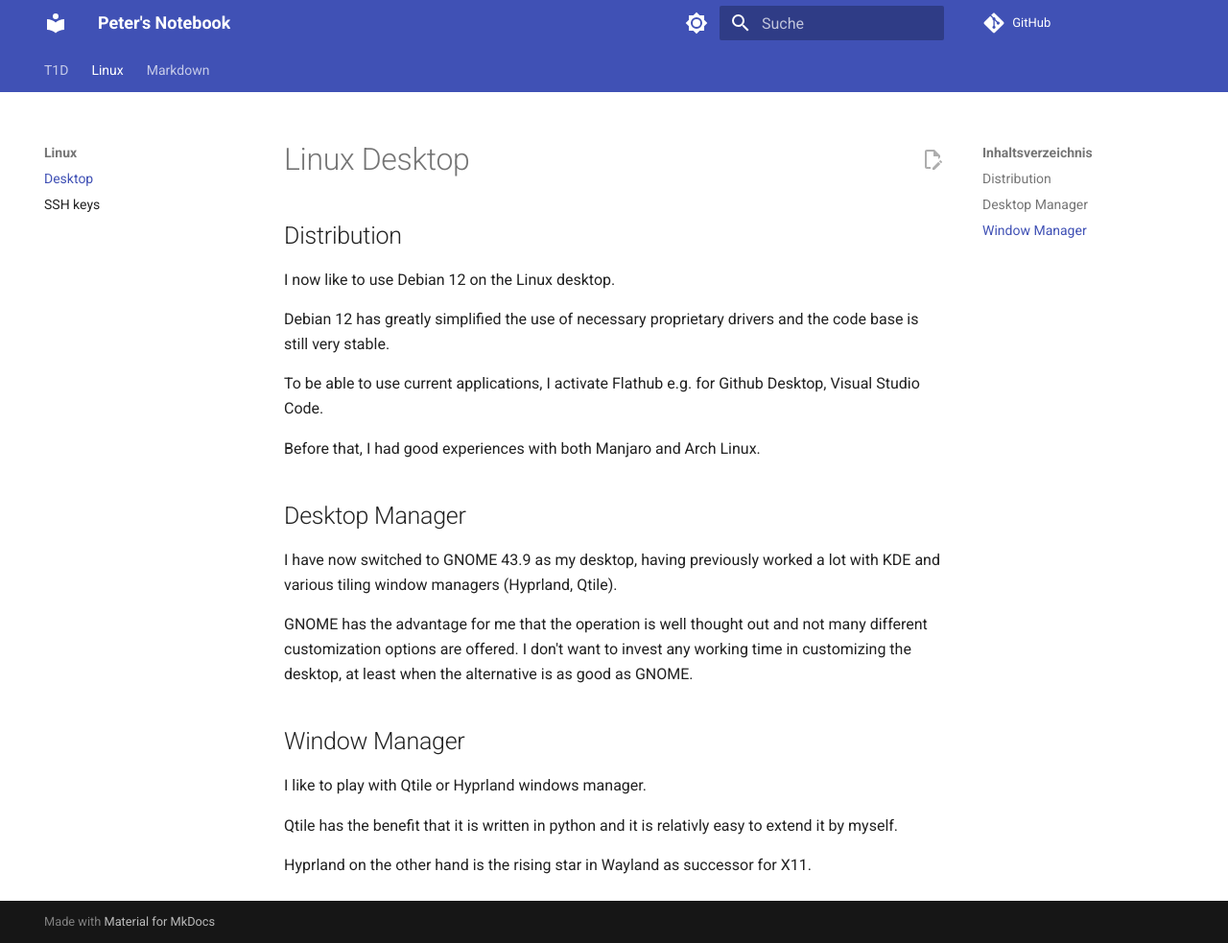
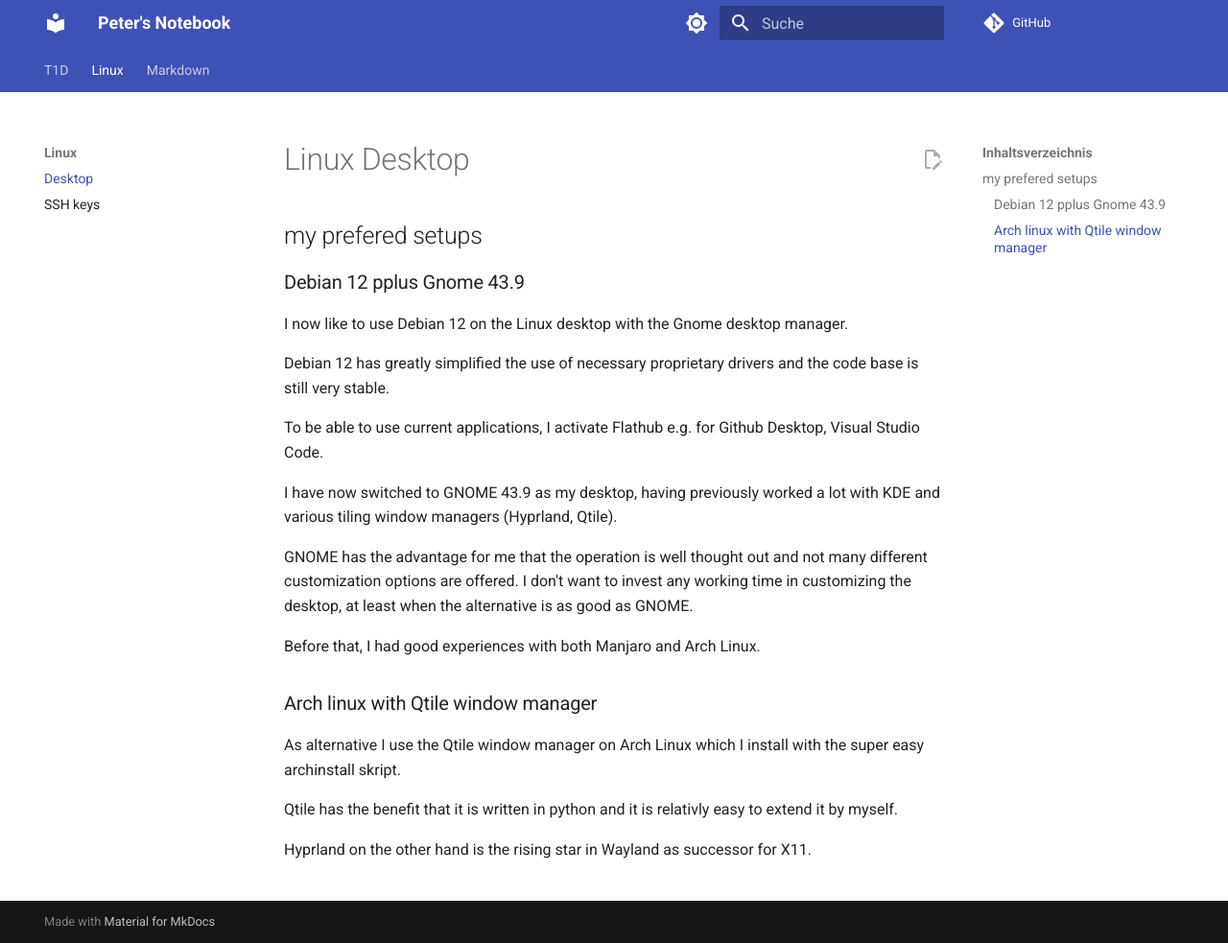
Before and after one commit to peterleimbach/peterleimbach.github.io, an MkDocs documentation site: the page built from docs/linux-desktop.md, in a window 1280 px wide and 983 px high. Shown: the whole window at 96% size. Built offline with MkDocs 1.6.1 and Material for MkDocs 9.7.7, drawn with Linux system fonts in a browser that asks for light colours; comment, search, counter and statistics services are not loaded.

Commit message:
update desktop description

```diff
--- a/docs/linux-desktop.md
+++ b/docs/linux-desktop.md
@@ -1,24 +1,24 @@
 # Linux Desktop
 
-## Distribution
+## my prefered setups
 
-I now like to use Debian 12 on the Linux desktop.
+### Debian 12 pplus Gnome 43.9
+
+I now like to use Debian 12 on the Linux desktop with the Gnome desktop manager.
 
 Debian 12 has greatly simplified the use of necessary proprietary drivers and the code base is still very stable.
 
 To be able to use current applications, I activate Flathub e.g. for Github Desktop, Visual Studio Code.
 
-Before that, I had good experiences with both Manjaro and Arch Linux.
-
-## Desktop Manager
-
 I have now switched to GNOME 43.9 as my desktop, having previously worked a lot with KDE and various tiling window managers (Hyprland, Qtile).
 
 GNOME has the advantage for me that the operation is well thought out and not many different customization options are offered. I don't want to invest any working time in customizing the desktop, at least when the alternative is as good as GNOME.
 
-## Window Manager
+Before that, I had good experiences with both Manjaro and Arch Linux.
 
-I like to play with Qtile or Hyprland windows manager.
+### Arch linux with Qtile window manager
+
+As alternative I use the Qtile window manager on Arch Linux which I install with the super easy archinstall skript.
 
 Qtile has the benefit that it is written in python and it is relativly easy to extend it by myself.
 
```
